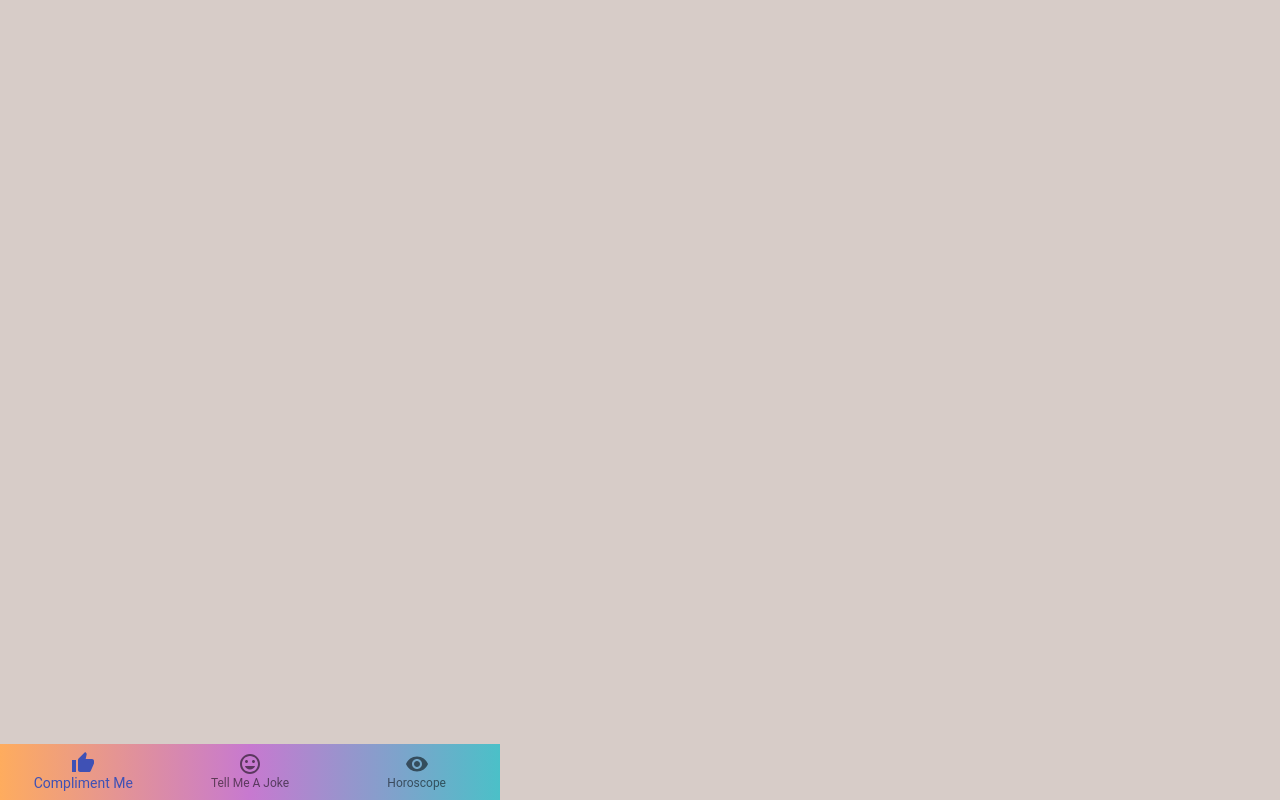
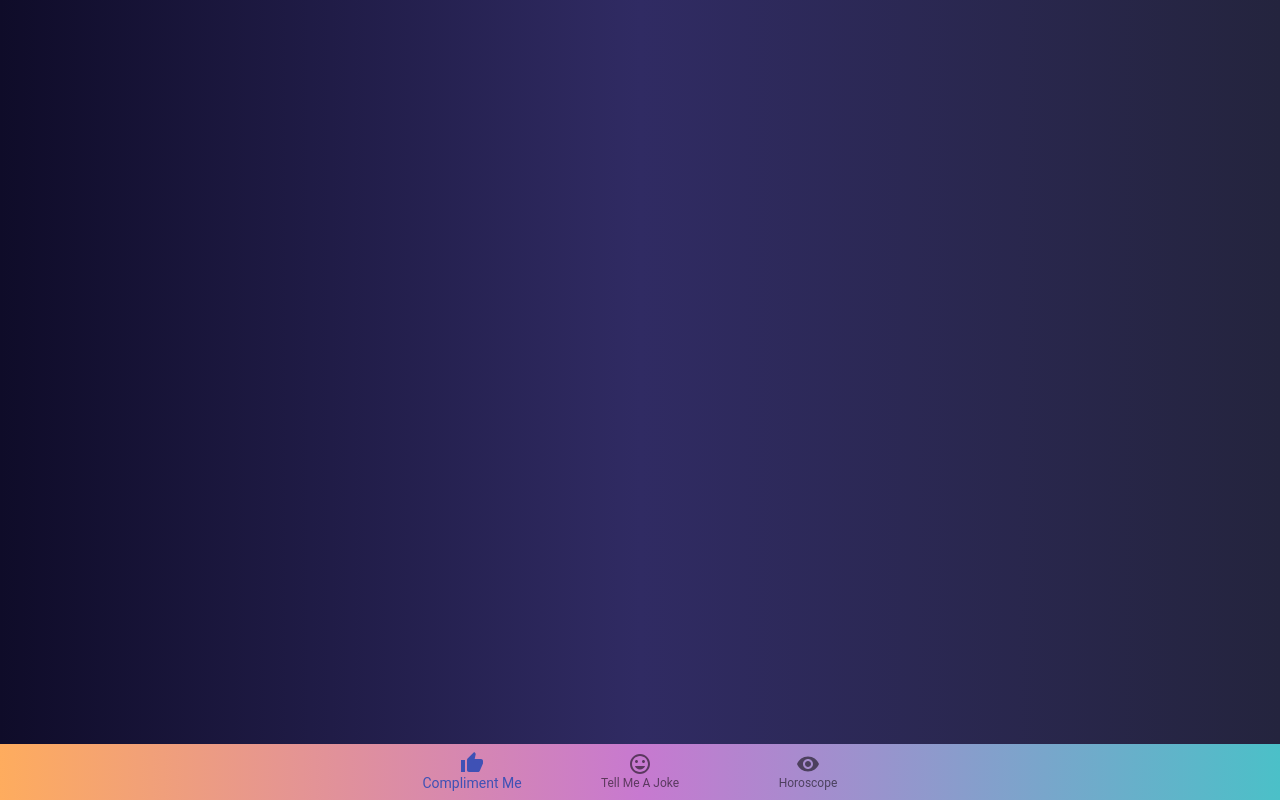
Before and after one commit to VartanyanE/graphKewl, a React (Create React App) app in the folder client/: page /calm in a window 1280 px wide. Built offline with nearby package versions, Linux system fonts and the light colour scheme.

Commit message:
ui changes

```diff
--- a/client/src/components/BottomNav.js
+++ b/client/src/components/BottomNav.js
@@ -1,19 +1,19 @@
-import React from 'react';
-import { makeStyles } from '@material-ui/core/styles';
-import BottomNavigation from '@material-ui/core/BottomNavigation';
-import BottomNavigationAction from '@material-ui/core/BottomNavigationAction';
+import React from "react";
+import { makeStyles } from "@material-ui/core/styles";
+import BottomNavigation from "@material-ui/core/BottomNavigation";
+import BottomNavigationAction from "@material-ui/core/BottomNavigationAction";
 
-import InsertEmoticonIcon from '@material-ui/icons/InsertEmoticon';
-import ThumbUpIcon from '@material-ui/icons/ThumbUp';
-import VisibilityIcon from '@material-ui/icons/Visibility';
+import InsertEmoticonIcon from "@material-ui/icons/InsertEmoticon";
+import ThumbUpIcon from "@material-ui/icons/ThumbUp";
+import VisibilityIcon from "@material-ui/icons/Visibility";
 
 const useStyles = makeStyles({
   root: {
-        width: 500,
-        display: 'flex',
-        justifyContent: 'center',
-        alignItems: 'center',
-        background: ' linear-gradient(to right, #feac5e, #c779d0, #4bc0c8)',
+    width: "100%",
+    display: "flex",
+    justifyContent: "center",
+    alignItems: "center",
+    background: " linear-gradient(to right, #feac5e, #c779d0, #4bc0c8)",
     fontFamily: "Indie Flower, cursive",
   },
 });
@@ -21,7 +21,6 @@ const useStyles = makeStyles({
 export default function SimpleBottomNavigation(props) {
   const classes = useStyles();
   const [value, setValue] = React.useState(0);
-
 
   return (
     <BottomNavigation
@@ -32,9 +31,21 @@ export default function SimpleBottomNavigation(props) {
       showLabels
       className={classes.root}
     >
-            <BottomNavigationAction onClick={props.compliment} label="Compliment Me" icon={<ThumbUpIcon />} />
-            <BottomNavigationAction onClick={props.joke} label="Tell Me A Joke" icon={<InsertEmoticonIcon />} />
-            <BottomNavigationAction onClick={props.horoscope} label="Horoscope" icon={<VisibilityIcon />} />
+      <BottomNavigationAction
+        onClick={props.compliment}
+        label="Compliment Me"
+        icon={<ThumbUpIcon />}
+      />
+      <BottomNavigationAction
+        onClick={props.joke}
+        label="Tell Me A Joke"
+        icon={<InsertEmoticonIcon />}
+      />
+      <BottomNavigationAction
+        onClick={props.horoscope}
+        label="Horoscope"
+        icon={<VisibilityIcon />}
+      />
     </BottomNavigation>
   );
 }
--- a/client/src/pages/Calm.css
+++ b/client/src/pages/Calm.css
@@ -8,23 +8,30 @@
 }
 
 .bottomNav {
-    display:flex;
+  display: flex;
   position: fixed;
   left: 0;
   bottom: 0;
   width: 100%;
-
-
   text-align: center;
 }
 
-.container{
-    background-color:#d7ccc8;
+.container {
+  background: linear-gradient(
+    to right,
+    #0f0c29,
+    #302b63,
+    #24243e
+  ); /* W3C, IE 10+/ Edge, Firefox 16+, Chrome 26+, Opera 12+, Safari 7+ */
   height: 100%;
   width: 100%;
   position: absolute;
   top: 0;
   left: 0;
+  font-family: Indie Flower, cursive;
+}
 
-
+.compliment {
+  color: white;
+  margin-left: 20px;
 }
--- a/client/src/pages/Calm.js
+++ b/client/src/pages/Calm.js
@@ -3,7 +3,7 @@ import "./Calm.css";
 import video from "./rain.mp4";
 import { AnimatePresence, motion } from "framer-motion";
 import SimpleBottomNavigation from "../components/BottomNav";
-import Container from '@material-ui/core/Container';
+import Container from "@material-ui/core/Container";
 
 class Calm extends React.Component {
   state = {
@@ -40,21 +40,24 @@ class Calm extends React.Component {
       })
       .then((resData) => {
         this.setState({ compliments: resData.data.compliments });
-        console.log(this.state.compliments)
+        console.log(this.state.compliments);
       })
       .catch((err) => {
         console.log(err);
+        return;
       });
-
-    this.state.compliments.map((item) => {
+    this.randomComp();
+  };
+  randomComp = async () => {
+    await this.state.compliments.map((items) => {
       this.state.compliments
         .sort(() => Math.random() - Math.random())
         .find(() => true);
 
-      this.setState({ randomComp: [item] });
+      this.setState({ randomComp: [items] });
+      console.log(this.state.randomComp);
     });
   };
-
   selectSign = () => {
     const sign = document.getElementById("signs");
     const selectedSign = sign.options[sign.selectedIndex].value;
@@ -64,8 +67,6 @@ class Calm extends React.Component {
   };
 
   fetchHoroscope = async () => {
-    console.log(this.state);
-
     // await fetch(`https://horoscope5.p.rapidapi.com/general/daily?sign=${this.state.signs}`, {
     //   "method": "GET",
     //   "headers": {
@@ -115,20 +116,27 @@ class Calm extends React.Component {
     };
     return (
       <motion.div
-        initial={{ opacity: 0 }}
+        initial={{ opacity: 0.6 }}
         animate={{ opacity: 1 }}
         exit={{ opacity: 0 }}
         transition={pageTransition}
         className="container"
       >
+        <div className="compliment">
+          {this.state.randomComp.map((item, index) => (
+            <h3 key={index}>{item.compliment}</h3>
+          ))}
+        </div>
         <div className="bottomNav">
-          <SimpleBottomNavigation compliment={this.fetchCompliments} joke={this.fetchJoke} horoscope={this.fetchHoroscope} />
+          <SimpleBottomNavigation
+            compliment={this.fetchCompliments}
+            joke={this.fetchJoke}
+            horoscope={this.fetchHoroscope}
+          />
         </div>
         {/* <button onClick={this.fetchCompliments}>GIVE ME A COMPLIMENT</button>
 
-        {this.state.randomComp.map((item, index) => (
-          <h5 key={index} >{item.compliment}</h5>
-        ))}
+
         <div> <label htmlFor="signs">What is your sign?:</label>
 
           <select name="signs" id="signs" onChange={this.selectSign}>
```
Lines whose indentation alone changed are shown as unchanged.
